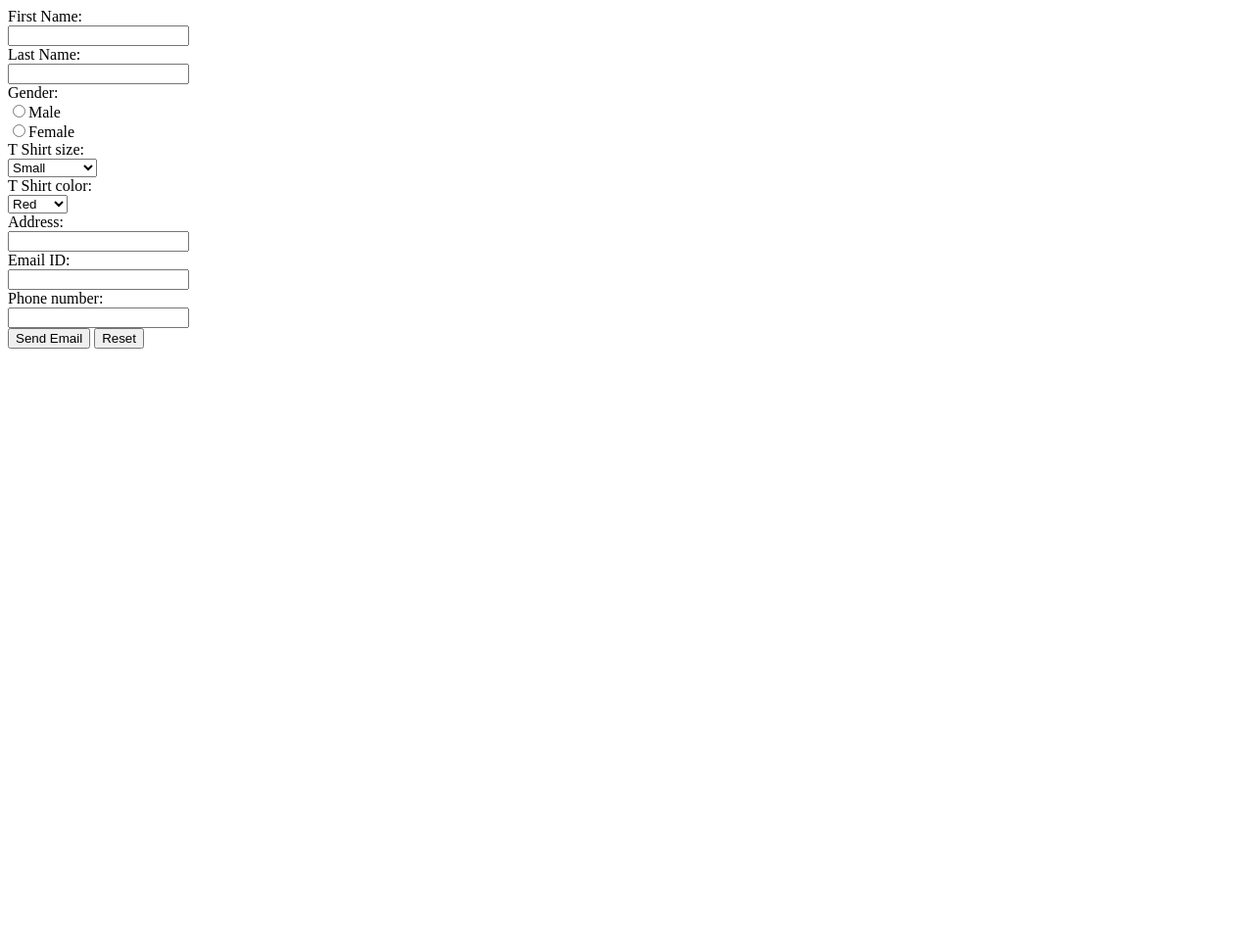
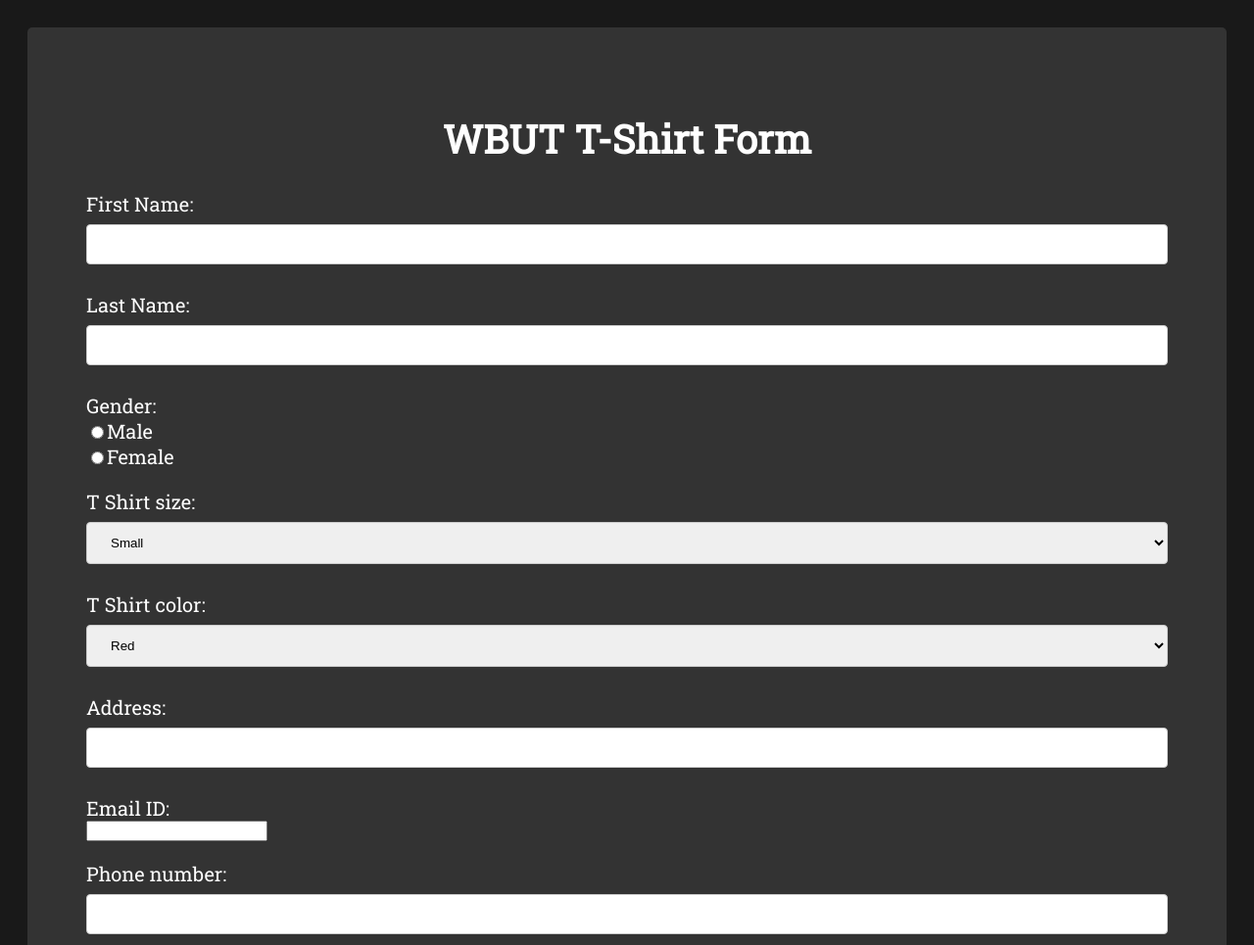
Before and after one commit to RudraNilBasu/Internet-Technology-Lab, a plain HTML site: page index.html in a window 1280 px wide. Shown: the top 965 px of the page at 98% size. Before the commit the page ends 800 px from the top, so only its background shows below. Drawn offline with Linux system fonts and the light colour scheme.

Commit message:
UI: Added style for index.html
Styled the current form

Signed-off-by: Rudra Nil Basu <rudra.nil.basu.1996@gmail.com>

```diff
--- a/index.html
+++ b/index.html
@@ -1,13 +1,99 @@
 <html>
+	<head>
+		<link href="https://fonts.googleapis.com/css?family=Roboto+Slab" rel="stylesheet">
+	</head>
+	<style>
+		input[type=text], select {
+			width: 100%;
+			padding: 12px 20px;
+			margin: 8px 0;
+			display: inline-block;
+			border: 1px solid #ccc;
+			border-radius: 4px;
+			box-sizing: border-box;
+		}
+
+		input[type=submit] {
+			-o-transition:.5s;
+			-ms-transition:.5s;
+			-moz-transition:.5s;
+			-webkit-transition:.5s;
+			/* ...and now for the proper property */
+			transition:.5s;
+			width: 100%;
+			background-color: #4b0066;/*#4CAF50;*/
+			color: white;
+			padding: 14px 20px;
+			margin: 8px 0;
+			border: none;
+			border-radius: 4px;
+			cursor: pointer;
+		}
+
+		input[type=submit]:hover {
+			background-color: #282828;/*45a049;*/
+		}
+
+		input[type=reset] {
+			-o-transition:.5s;
+			-ms-transition:.5s;
+			-moz-transition:.5s;
+			-webkit-transition:.5s;
+			/* ...and now for the proper property */
+			transition:.5s;
+			width: 100%;
+			background-color: #4b0066;/*#4CAF50;*/
+			color: white;
+			padding: 14px 20px;
+			margin: 8px 0;
+			border: none;
+			border-radius: 4px;
+			cursor: pointer;
+		}
+
+		input[type=reset]:hover {
+			background-color: #282828;/*45a049;*/
+		}
+
+		div {
+			border-radius: 5px;
+			background-color: #333333;/*#f2f2f2;*/
+			padding: 60px;
+			color: white;
+			font-size: 20px;
+			font-family: 'Roboto Slab', arial, serif;
+			/*font-weight: thin;*/
+		}
+
+		body {
+			padding: 20px;
+			background-color: #191919;/*#39004d;*/
+		}
+
+		label {
+			display: block;
+			margin-bottom: 20px;
+		}
+	</style>
+
+	<div>
 	<title>Order your free T shirt, WBUT Exclusive!</title>
 	<form method="post" action="mailto:rudra.nil.basu.1996@gmail.com">
+		<h1 align="center">WBUT T-Shirt Form</h1>
+		<label>
 		First Name: <br>
-		<input type="text" name="firstname" size="20"><br>
+		<input type="text" name="firstname" pattern = "[A-Za-z]+" size="20" title="Nam kikore lekhe janish?" required><br>
+		</label>
+		<label>
 		Last Name: <br>
-		<input type="text" name="lastname" size="20"><br>
-	 	Gender: <br>
+		<input type="text" name="lastname" size="20" pattern="[A-Za-z]+" title="Ager niyom tai follow korte hoye babu" required><br>
+		</label>
+		<label>
+		Gender: <br>
 		<input type="radio" name="gender" value="male">Male<br>
 		<input type="radio" name="gender" value="female">Female<br>
+		</label>
+		<label>
 		T Shirt size: <br>
 		<select>
 			<option value="small">Small</option>
@@ -16,6 +102,8 @@
 			<option value="xlarge">Extra Large</option>
 		</select>
 		<br>
+		</label>
+		<label>
 		T Shirt color:<br>
 		<select>
 			<option value="red">Red</option>
@@ -25,13 +113,21 @@
 			<option value="white">White</option>
 		</select>
 		<br>
+		</label>
+		<label>
 		Address: <br>
-		<input type="text" name="address"><br>
+		<input type="text" name="address" required><br>
+		</label>
+		<label>
 		Email ID: <br>
-		<input type="email" name="email"><br>
+		<input type="email" name="email" required><br>
+		</label>
+		<label>
 		Phone number: <br>
-		<input type="number" name="ph" maxlen="10" size="10"><br>
+		<input type="text" name="ph" maxlength="10" pattern="\d{10}" size="10" title="Number 10 er beshi hoyena khoka" required><br>
+		</label>
 		<input type="submit" value="Send Email">
 		<input type="reset">
 	</form>
+	</div>
 </html>
```
